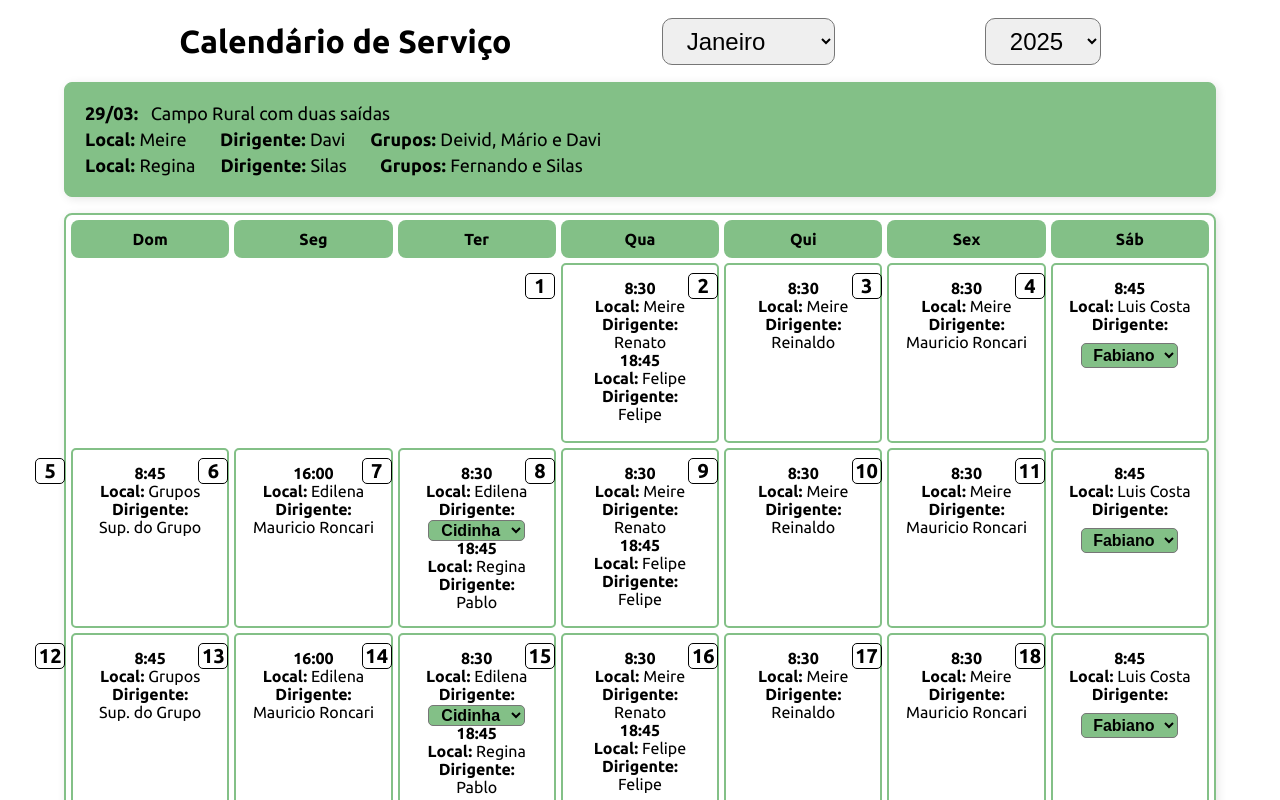
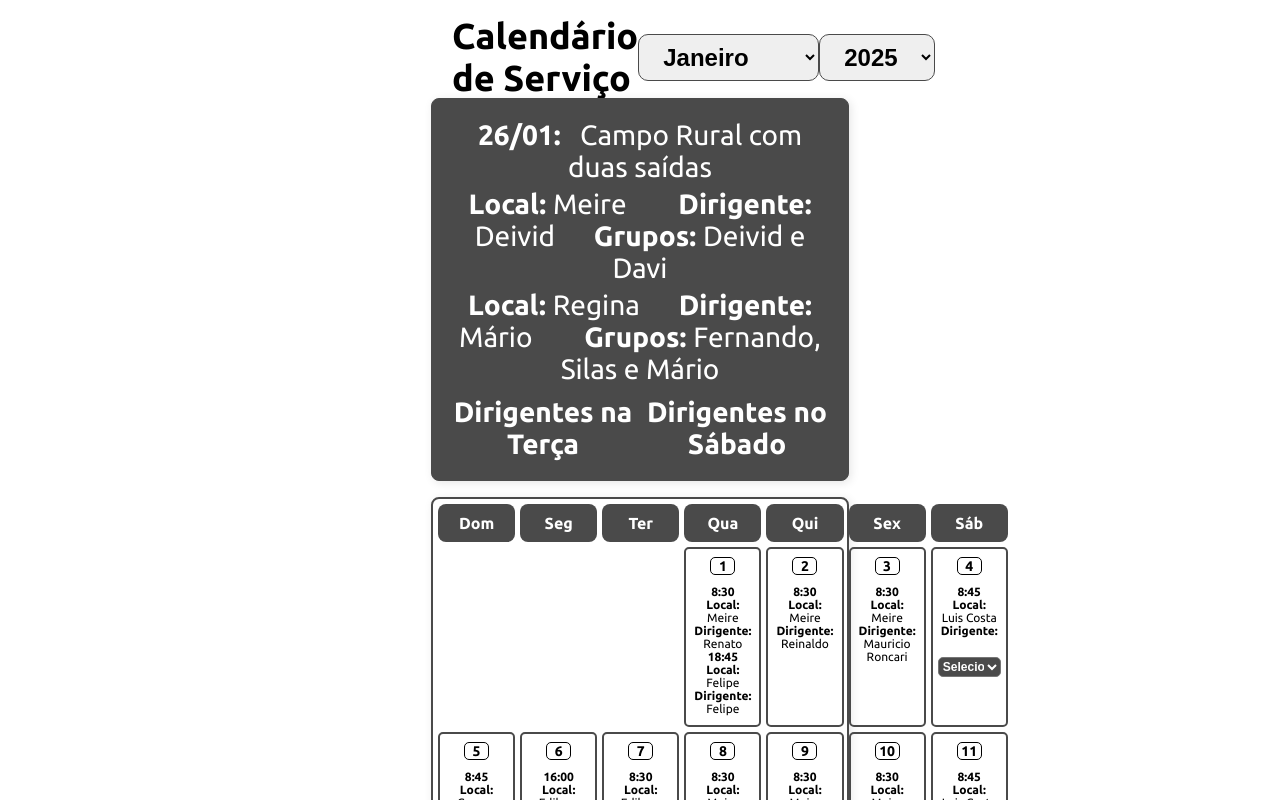
Before and after one commit to MarioCarlaibe/calendar-react-2025, a React (Vite) app: page / in a window 1280 px wide. Shown: the top 800 px of the page. Built offline with nearby package versions, Linux system fonts and the light colour scheme.

Commit message:
ajuste para proporção de celular e datas automáticas após a seleção do mês e do ano

```diff
--- a/src/pages/calendar.jsx
+++ b/src/pages/calendar.jsx
@@ -1,4 +1,4 @@
-import React, { useState } from "react";
+import React, { useEffect, useMemo, useState } from "react";
 import styled from "styled-components";
 
 export const Calendar = () => {
@@ -23,8 +23,25 @@ export const Calendar = () => {
   const [selectedYear, setSelectedYear] = useState(currentYear);
   const [selectedMonth, setSelectedMonth] = useState(0);
 
+  const [tuesdayDriversByDay, setTuesdayDriversByDay] = useState({});
+  const [saturdayDriversByDay, setSaturdayDriversByDay] = useState({});
+
   const daysInMonth = new Date(selectedYear, selectedMonth + 1, 0).getDate();
   const firstDay = new Date(selectedYear, selectedMonth, 1).getDay();
+
+  const monthLabel = String(selectedMonth + 1).padStart(2, "0");
+
+  const lastSundayOfMonthLabel = useMemo(() => {
+    const lastDateOfMonth = new Date(selectedYear, selectedMonth, daysInMonth);
+    const lastSundayDay = daysInMonth - lastDateOfMonth.getDay();
+    const dayLabel = String(lastSundayDay).padStart(2, "0");
+    return `${dayLabel}/${monthLabel}`;
+  }, [daysInMonth, monthLabel, selectedMonth, selectedYear]);
+
+  useEffect(() => {
+    setTuesdayDriversByDay({});
+    setSaturdayDriversByDay({});
+  }, [selectedMonth, selectedYear]);
 
   const customHours = {
     Dom: "8:45",
@@ -69,12 +86,12 @@ export const Calendar = () => {
     data: "29/03",
 
     localPrimario: "Meire",
-    dirigentePrimario: "Davi",
-    gruposPrimario: "Deivid, Mário e Davi",
+    dirigentePrimario: "Deivid",
+    gruposPrimario: "Deivid e Davi",
 
     localSecundario: "Regina",
-    dirigenteSecundario: "Silas",
-    gruposSecundario: "Fernando e Silas",
+    dirigenteSecundario: "Mário",
+    gruposSecundario: "Fernando, Silas e Mário",
 
     visitaSsGrupo: "Deivid",
     visitaSsData: "01/03",
@@ -86,8 +103,34 @@ export const Calendar = () => {
 
   const driverTuesday = ["Cidinha", "Terezinha", "Edilena", "Rosemeire"]
 
+  const { tuesdayDays, saturdayDays } = useMemo(() => {
+    const tuesday = [];
+    const saturday = [];
+
+    for (let day = 1; day <= daysInMonth; day += 1) {
+      const weekDay = new Date(selectedYear, selectedMonth, day).getDay();
+      if (weekDay === 2) tuesday.push(day);
+      if (weekDay === 6) saturday.push(day);
+    }
+
+    return { tuesdayDays: tuesday, saturdayDays: saturday };
+  }, [daysInMonth, selectedMonth, selectedYear]);
+
+  const selectedTuesdayList = useMemo(() => {
+    return tuesdayDays
+      .map((day) => ({ day, driver: tuesdayDriversByDay[day] }))
+      .filter((item) => Boolean(item.driver));
+  }, [tuesdayDays, tuesdayDriversByDay]);
+
+  const selectedSaturdayList = useMemo(() => {
+    return saturdayDays
+      .map((day) => ({ day, driver: saturdayDriversByDay[day] }))
+      .filter((item) => Boolean(item.driver));
+  }, [saturdayDays, saturdayDriversByDay]);
+
   return (
     <Body>
+      <PhoneViewport>
         <Container>
           <Controls>
             <h1>Calendário de Serviço</h1>
@@ -115,7 +158,7 @@ export const Calendar = () => {
           </Controls>
           <Annotations>
             <p>
-            <strong>{customAnnotations.data}:</strong>  &nbsp; Campo Rural com duas saídas
+              <strong>{lastSundayOfMonthLabel}:</strong>  &nbsp; Campo Rural com duas saídas
             </p>
             <p>
               <strong>Local: </strong>{customAnnotations.localPrimario} &nbsp; &nbsp; &nbsp; &nbsp;
@@ -136,6 +179,25 @@ export const Calendar = () => {
             {/* <p>
               <strong>Campanha da Celebração: </strong> Início no sábado, 15 de março.
             </p> */}
+
+            <AssignmentsColumns>
+              <AssignmentsColumn>
+                <h4>Dirigentes na Terça</h4>
+                {selectedTuesdayList.map(({ day, driver }) => (
+                  <AssignmentRow key={`ter-${day}`}>
+                    <strong>{String(day).padStart(2, "0")}/{monthLabel}:</strong> {driver}
+                  </AssignmentRow>
+                ))}
+              </AssignmentsColumn>
+              <AssignmentsColumn>
+                <h4>Dirigentes no Sábado</h4>
+                {selectedSaturdayList.map(({ day, driver }) => (
+                  <AssignmentRow key={`sab-${day}`}>
+                    <strong>{String(day).padStart(2, "0")}/{monthLabel}:</strong> {driver}
+                  </AssignmentRow>
+                ))}
+              </AssignmentsColumn>
+            </AssignmentsColumns>
           </Annotations>
           <CalendarContainer>
             <Grid>
@@ -148,36 +210,58 @@ export const Calendar = () => {
               {Array.from({ length: daysInMonth }, (_, i) => {
                 const weekDay = new Date(selectedYear, selectedMonth, i + 1).getDay();
                 const dayNames = ["Dom", "Seg", "Ter", "Qua", "Qui", "Sex", "Sáb",];
+                const dayOfMonth = i + 1;
+                const dayName = dayNames[weekDay];
+                const selectedDriver =
+                  dayName === "Ter"
+                    ? (tuesdayDriversByDay[dayOfMonth] ?? "")
+                    : dayName === "Sáb"
+                      ? (saturdayDriversByDay[dayOfMonth] ?? "")
+                      : (customDriver[dayName] || "");
                 return (
                   <DayBox key={i}> <span>{i + 1}</span>
-                  <p><strong>{customHours[dayNames[weekDay]] || ""}</strong></p>
-                  <p><strong>Local: </strong>{customLocal[dayNames[weekDay]] || ""}</p>
+                    <p><strong>{customHours[dayName] || ""}</strong></p>
+                    <p><strong>Local: </strong>{customLocal[dayName] || ""}</p>
                     <p><strong>Dirigente:</strong></p>
-                  <p>{customDriver[dayNames[weekDay]] || ""}</p>
-                  {(dayNames[weekDay] === "Ter" || "") && (
-                    <>
-                        <SelectTuesday>
+                    <p>{selectedDriver}</p>
+                    {(dayName === "Ter") && (
+                      <SelectTuesday
+                        value={tuesdayDriversByDay[dayOfMonth] ?? ""}
+                        onChange={(e) =>
+                          setTuesdayDriversByDay((prev) => ({
+                            ...prev,
+                            [dayOfMonth]: e.target.value,
+                          }))
+                        }
+                      >
+                        <option value="">Selecione</option>
                         {driverTuesday.map((driver) => (
                           <option key={driver} value={driver}>{driver}</option>
                         ))}
                       </SelectTuesday>
-                    </>
                     )}
-                  {(dayNames[weekDay] === "Sáb") && (
-                    <>
-                        <SelectSaturday>
+                    {(dayName === "Sáb") && (
+                      <SelectSaturday
+                        value={saturdayDriversByDay[dayOfMonth] ?? ""}
+                        onChange={(e) =>
+                          setSaturdayDriversByDay((prev) => ({
+                            ...prev,
+                            [dayOfMonth]: e.target.value,
+                          }))
+                        }
+                      >
+                        <option value="">Selecione</option>
                         {driverSaturday.map((driver) => (
                           <option key={driver} value={driver}>{driver}</option>
                         ))}
                       </SelectSaturday>
-                    </>
                     )}
-                  {(dayNames[weekDay] === "Ter" || dayNames[weekDay] === "Qua") && (
+                    {(dayName === "Ter" || dayName === "Qua") && (
                       <>
-                        <p><strong>{customHours[dayNames[weekDay] + "Noite"] || ""}</strong></p>
-                        <p><strong>Local: </strong>{customLocal[dayNames[weekDay] + "Noite"] || ""}</p>
+                          <p><strong>{customHours[dayName + "Noite"] || ""}</strong></p>
+                          <p><strong>Local: </strong>{customLocal[dayName + "Noite"] || ""}</p>
                           <p><strong>Dirigente:</strong></p>
-                        <p>{customDriver[dayNames[weekDay] + "Noite"] || ""}</p>
+                          <p>{customDriver[dayName + "Noite"] || ""}</p>
                       </>
                     )}
                   </DayBox>
@@ -186,6 +270,7 @@ export const Calendar = () => {
             </Grid>
           </CalendarContainer>
         </Container>
+      </PhoneViewport>
     </Body>
   );
 };
@@ -193,12 +278,33 @@ export const Calendar = () => {
 const Body = styled.div`
   font-family: "Ubuntu", sans-serif;
   font-weight: 400;
+  --mono: #4a4a4a;
+  --monoText: #ffffff;
+  min-height: 100vh;
   display: flex;
   justify-content: center;
+  align-items: flex-start;
+  padding: 16px 0;
   background-color: #ffffff;
 `;
 
+const PhoneViewport = styled.div`
+  width: min(100vw, calc(100vh * 9 / 16));
+  min-height: min(100vh, calc(100vw * 16 / 9));
+  height: auto;
+  background-color: #ffffff;
+  display: flex;
+  flex-direction: column;
+
+  @media (max-width: 768px) {
+    width: 100vw;
+    min-height: 100vh;
+    height: auto;
+  }
+`;
+
 const Container = styled.div`
+  width: 100%;
   display: flex;
   flex-direction: column;
   align-items: center;
@@ -212,35 +318,59 @@ const Controls = styled.div`
   align-items: center;
   justify-content: space-between;
   height: 50px;
-  width: 80%;
-  gap: 10px;
+  width: 90%;
+  & h1 {
+    font-size: 36px;
+  }
 `;
 
 const Select = styled.select`
   padding: 8px 20px;
-  border: 1px solid: #83c087;
+  border: 1px solid var(--mono);
   border-radius: 10px;
   font-size: 24px;
+  font-weight: bold;
 `;
 
 const Annotations = styled.div`
-  background-color:#83c087;
+  background-color: var(--mono);
   width: 100%;
   display: flex;
   flex-direction: column;
+  text-align: center;
   padding: 20px;
   gap: 5px;
-  border: 1px solid #83c087;
+  border: 1px solid var(--mono);
   border-radius: 8px;
   box-shadow: 2px 2px 10px rgba(0, 0, 0, 0.1);
-  font-size: 18px;
+  color: var(--monoText);
+  font-size: 28px;
 `
+
+const AssignmentsColumns = styled.div`
+  display: grid;
+  grid-template-columns: 1fr 1fr;
+  gap: 12px;
+  margin-top: 6px;
+  width: 100%;
+`;
+
+const AssignmentsColumn = styled.div`
+  display: flex;
+  flex-direction: column;
+  gap: 4px;
+`;
+
+const AssignmentRow = styled.p`
+  font-size: 30px;
+`;
 
 const CalendarContainer = styled.div`
   padding: 5px;
-  width: 90vw;
-  height: 75vh;
-  border: 2px solid #83c087;
+  width: 100%;
+  min-height: 75vh;
+  height: auto;
+  border: 2px solid var(--mono);
   border-radius: 8px;
   box-shadow: 2px 2px 10px rgba(0, 0, 0, 0.1);
 `;
@@ -255,55 +385,56 @@ const Grid = styled.div`
 const Day = styled.div`
   font-weight: bold;
   padding: 10px;
-  background-color: #83c087;
+  background-color: var(--mono);
+  color: var(--monoText);
   border-radius: 8px;
 `;
 
 const DayBox = styled.div`
   padding: 8px;
-  border: 2px solid #83c087;
+  border: 2px solid var(--mono);
   border-radius: 5px;
   height: 180px;
   display: flex;
   flex-direction: column;
   align-items: center;
   font-weight: bold;
-  font-size: 20px;
+  font-size: 14px;
   & span{
     margin-bottom: 10px;
     border: 1px solid #000000;
-    width: 30px;
+    width: 25px;
     border-radius: 5px;
-    position: relative;
-    left: -100px;
   }
   & p {
-    font-size: 16px;
+    font-size: 12px;
     font-weight: normal;
     position: relative;
-    top: -30px;
   }
 `;
 
 const SelectSaturday = styled.select`
     border-radius: 5px;
-    height: 25px;
+    height: 20px;
     text-align: center;
     position: relative;
-    top: -20px;
-    font-size: 16px;
+    top: 20px;
+    font-size: 12px;
     font-weight: bold;
-    width: 70%;
-    background-color: #83c087;
+    width: 110%;
+  background-color: var(--mono);
+  color: var(--monoText);
 `
 const SelectTuesday = styled.select`
     border-radius: 5px;
-    height: 25px;
+    height: 20px;
+    margin: 5px 0;
     text-align: center;
     position: relative;
-    top: -28px;
-    font-size: 16px;
+    top: 0px;
+    font-size: 12px;
     font-weight: bold;
-    width: 70%;
-    background-color: #83c087;
+    width: 110%;
+  background-color: var(--mono);
+  color: var(--monoText);
 `
```
Also changed, not shown: src/anotações/Revezamento.txt, 2 other files (tests, documents, lock files or other folders). Lines whose indentation alone changed are shown as unchanged.
